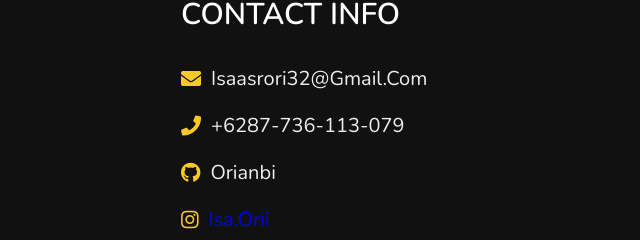
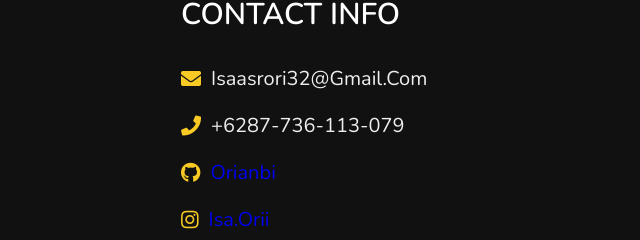
Before and after one commit to orianbi/isaasrori, a plain HTML site: page index.html in a window 1280 px wide. Shown: the part 4389-4629 px from the top of the page, 359-999 px from the left. Drawn offline with nearby package versions, Linux system fonts and the light colour scheme.

Commit message:
ubah kontak

```diff
--- a/index.html
+++ b/index.html
@@ -241,7 +241,7 @@
         <div class="info">
             <h3><i class="fas fa-envelope"></i> isaasrori32@gmail.com</h3>
             <h3><i class="fas fa-phone"></i>  +6287-736-113-079</h3>
-            <h3><i class="fab fa-github"></i> <a href="https://github.com/orianbi"></a>orianbi</h3>
+            <h3><i class="fab fa-github"></i> <a href="https://github.com/orianbi">orianbi</a></h3>
             <h3><i class="fab fa-instagram"></i> <a href="https://www.instagram.com/isa.orii/">isa.orii</a></h3>
             <h3><i class="fas fa-map-marker-alt"></i> Labuapi, Lombok Barat-NTB</h3>
         </div>
```
